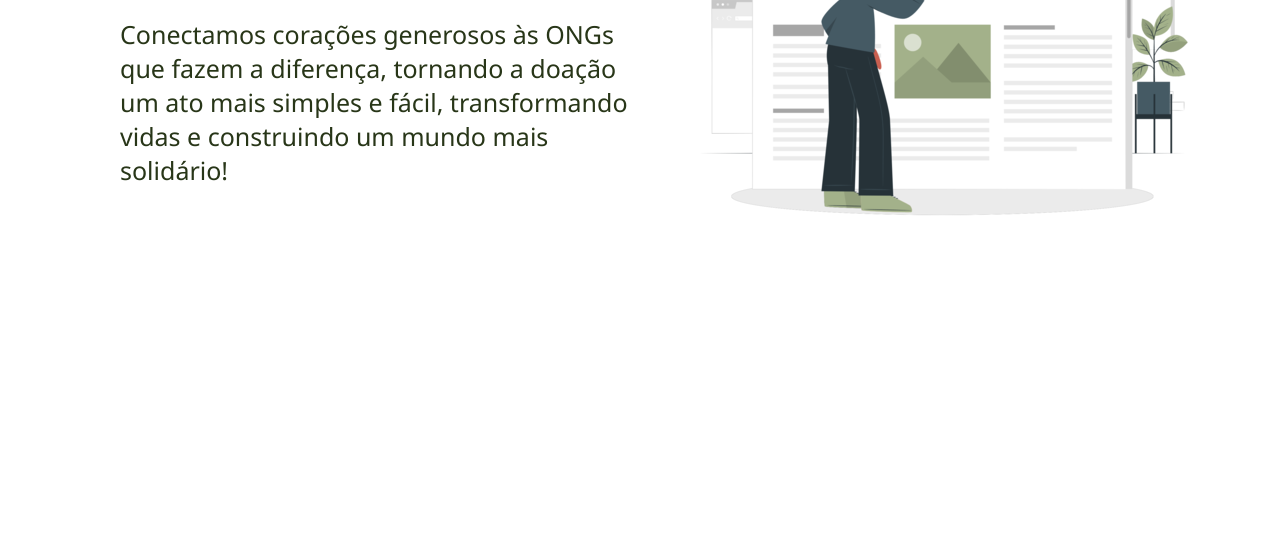
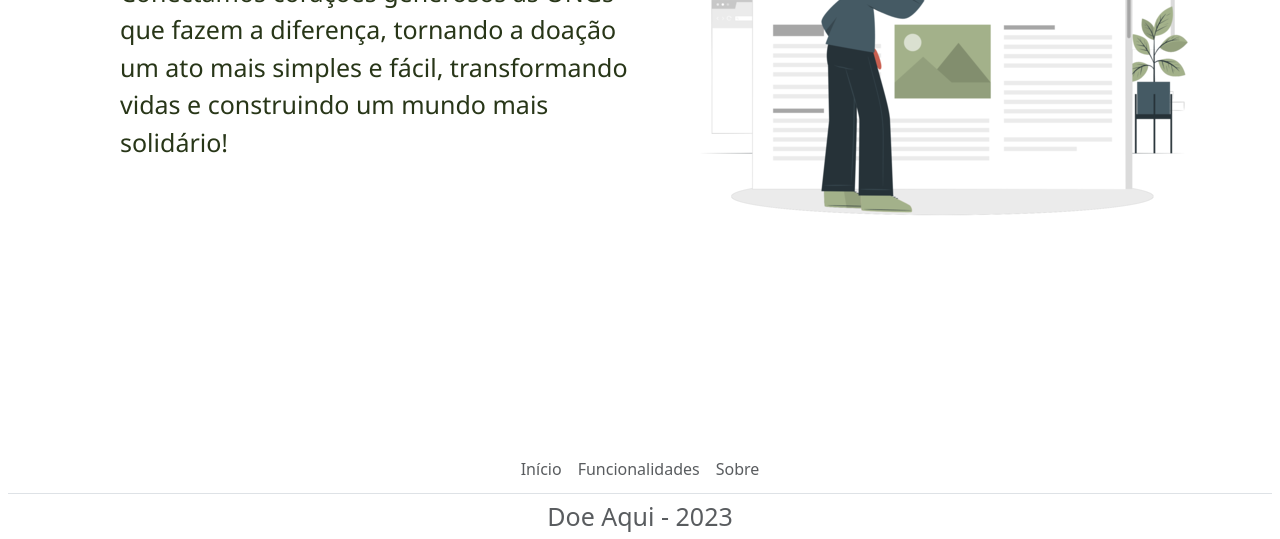
Before and after one commit to ICEI-PUC-Minas-PMV-SI/pmv-si-2023-2-pe1-t2-doeaqui, a plain HTML site: page src/home/index.html in a window 1280 px wide. Shown: the part 261-800 px from the top of the page. Drawn offline with nearby package versions, Linux system fonts and the light colour scheme.

Commit message:
Finalizando footer da página home.

```diff
--- a/src/home/index.html
+++ b/src/home/index.html
@@ -1,5 +1,6 @@
 <!DOCTYPE html>
 <html lang="pt-br">
+    <!-- cabeçalho -->
 <head>
     <meta charset="UTF-8">
     <meta name="viewport" content="width=device-width, initial-scale=1.0">
@@ -9,6 +10,10 @@
     <link rel="preconnect" href="https://fonts.googleapis.com">
 <link rel="preconnect" href="https://fonts.gstatic.com" crossorigin>
 <link href="https://fonts.googleapis.com/css2?family=Onest:wght@300&display=swap" rel="stylesheet">
+
+<link href="https://cdn.jsdelivr.net/npm/bootstrap@5.3.2/dist/css/bootstrap.min.css" rel="stylesheet" integrity="sha384-T3c6CoIi6uLrA9TneNEoa7RxnatzjcDSCmG1MXxSR1GAsXEV/Dwwykc2MPK8M2HN" crossorigin="anonymous">
+<script src="https://cdn.jsdelivr.net/npm/bootstrap@5.3.2/dist/js/bootstrap.bundle.min.js" integrity="sha384-C6RzsynM9kWDrMNeT87bh95OGNyZPhcTNXj1NW7RuBCsyN/o0jlpcV8Qyq46cDfL" crossorigin="anonymous"></script>
+
 </head>
 <body>
     <header>
@@ -21,6 +26,7 @@
             <button class="button">Quero Arrecadar</button>
         </div>
     </header>
+    <!-- daqui pra baixo é o conteúdo -->
     <div class="content">
         <div class="text">
             <h2>Doações transformam o nosso mundo.</h2>
@@ -32,5 +38,15 @@
                 <img src="../img/imagemilustrativa500.png" alt="Imagem"></picture>
         </div>
     </div>
+
+    <footer class="py-1 my-1">
+        <ul class="nav justify-content-center border-bottom pb-1 mb-1">
+            <li class="nav-item"><a href="#" class="nav-link px-2 text-body-secondary">Início</a></li>
+            <li class="nav-item"><a href="#" class="nav-link px-2 text-body-secondary">Funcionalidades</a></li>
+            <li class="nav-item"><a href="#" class="nav-link px-2 text-body-secondary">Sobre</a></li>
+        </ul>
+        <p class="text-center text-body-secondary">Doe Aqui - 2023 </p>
+    </footer>
+
 </body>
 </html>
--- a/src/home/style.css
+++ b/src/home/style.css
@@ -105,3 +105,14 @@ p {
         margin-right: 5;
     }
 }
+
+footer {
+    position: absolute;
+    bottom: 50px;
+    width: 100%;
+    height: 2.5rem;
+    color: #ffffff;
+    text-align: center;
+    padding: 0.5rem;
+
+  }
```
